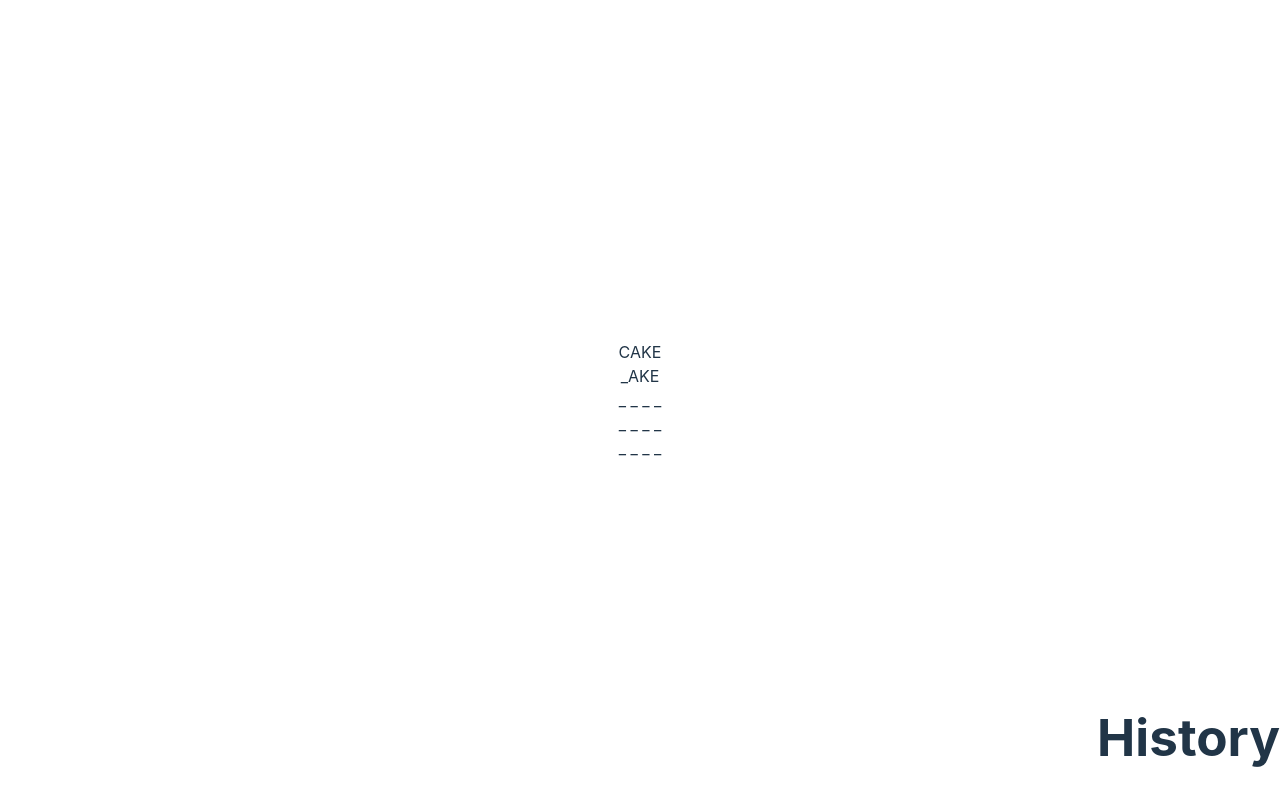
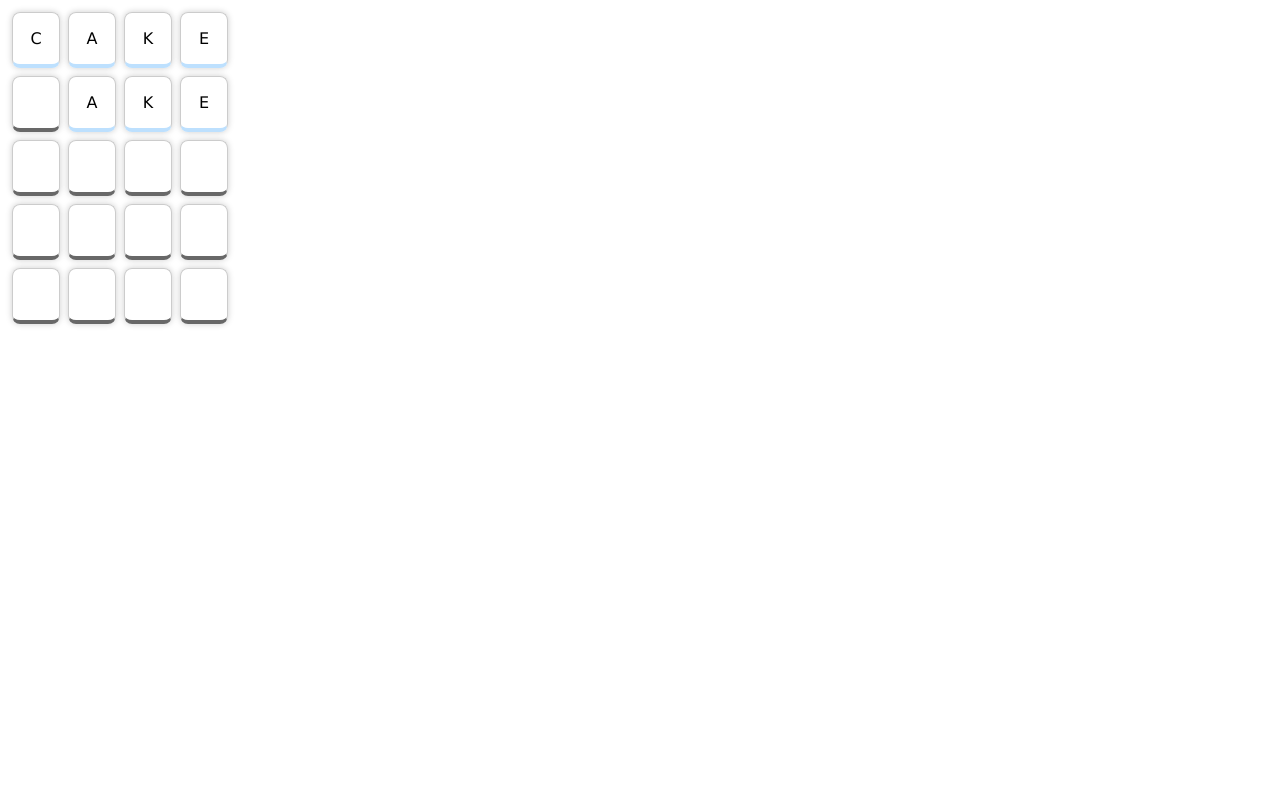
Before and after one commit to pgmccullough/shifty, a React (Vite) app in the folder shifty-client/: page / in a window 1280 px wide. Built offline with nearby package versions, Linux system fonts and the light colour scheme.

Commit message:
init styling

```diff
--- a/shifty-client/index.html
+++ b/shifty-client/index.html
@@ -4,7 +4,7 @@
     <meta charset="UTF-8" />
     <link rel="icon" type="image/svg+xml" href="/vite.svg" />
     <meta name="viewport" content="width=device-width, initial-scale=1.0" />
-    <title>Vite + React + TS</title>
+    <title>shuft</title>
   </head>
   <body>
     <div id="root"></div>
--- a/shifty-client/package.json
+++ b/shifty-client/package.json
@@ -10,7 +10,8 @@
   },
   "dependencies": {
     "react": "^18.2.0",
-    "react-dom": "^18.2.0"
+    "react-dom": "^18.2.0",
+    "sass": "^1.55.0"
   },
   "devDependencies": {
     "@types/react": "^18.0.17",
--- a/shifty-client/src/App.css
+++ /dev/null
@@ -1,41 +0,0 @@
-#root {
-  max-width: 1280px;
-  margin: 0 auto;
-  padding: 2rem;
-  text-align: center;
-}
-
-.logo {
-  height: 6em;
-  padding: 1.5em;
-  will-change: filter;
-}
-.logo:hover {
-  filter: drop-shadow(0 0 2em #646cffaa);
-}
-.logo.react:hover {
-  filter: drop-shadow(0 0 2em #61dafbaa);
-}
-
-@keyframes logo-spin {
-  from {
-    transform: rotate(0deg);
-  }
-  to {
-    transform: rotate(360deg);
-  }
-}
-
-@media (prefers-reduced-motion: no-preference) {
-  a:nth-of-type(2) .logo {
-    animation: logo-spin infinite 20s linear;
-  }
-}
-
-.card {
-  padding: 2em;
-}
-
-.read-the-docs {
-  color: #888;
-}
--- /dev/null
+++ b/shifty-client/src/App.sass
@@ -0,0 +1,30 @@
+*,*:before,*:after
+  box-sizing: border-box
+
+body
+  font-family: Verdana, Geneva, Tahoma, sans-serif
+
+.word
+  display: flex
+  &__letter
+    display: flex
+    justify-content: center
+    align-items: center
+    width: 3rem
+    height: 3.5rem
+    border: 1px #ccc solid
+    margin: 0.25rem
+    border-bottom: 0.25rem #bde0fe solid
+    border-radius: 0.5rem
+    box-shadow: 0 0 6px 0 #ccc
+    text-align: center
+    &--active
+      border-bottom-color: #686868
+    &--error
+      border-bottom-color: red
+      color: #ccc
+    &--partial
+      border-bottom-color: yellow
+      color: #ccc
+    &--success
+      border-bottom-color: green
--- a/shifty-client/src/App.tsx
+++ b/shifty-client/src/App.tsx
@@ -1,4 +1,4 @@
-import './App.css'
+import './App.sass'
 import React,{ useEffect, useState } from 'react';
 import { WordBlock } from './components/WordBlock/WordBlock';
 import { checkOutcome } from './tools';
@@ -25,10 +25,10 @@ function App() {
 
   return (
     <div className="App">
-      <div style={{position: "fixed",right:"0px",bottom:"0px"}}>
+      {/* <div style={{position: "fixed",right:"0px",bottom:"0px"}}>
         <h1>History</h1>
-        {history.map(incident=><div>{incident.word+" "+JSON.stringify(incident.wordCheck)}</div>)}
-      </div>
+        {history.map((incident,i)=><div key={incident.round+"-"+i}>{incident.round+": "+incident.word+" "+JSON.stringify(incident.wordCheck)}</div>)}
+      </div> */}
       {progress.map((prog,i) =>
         <React.Fragment key={i}>
           {progress[i]&&!progress[i+1]?
@@ -46,8 +46,19 @@ function App() {
               />
             </div>:
             progress[i]?
-              <div>{progress[i]}</div>:
-              <div>_ _ _ _</div>
+            <div className="word">
+              {progress[i].split("").map(letter =>
+                <div className={`word__letter`}>
+                  {letter==="_"?"":letter}
+                </div>
+              )}
+            </div>:
+              <div className={`word`}>
+                <div className={`word__letter word__letter--active`}/ >
+                <div className={`word__letter word__letter--active`}/ >
+                <div className={`word__letter word__letter--active`}/ >
+                <div className={`word__letter word__letter--active`}/ >
+              </div>
           }
         </React.Fragment>
      )}
--- a/shifty-client/src/components/WordBlock/WordBlock.tsx
+++ b/shifty-client/src/components/WordBlock/WordBlock.tsx
@@ -5,21 +5,21 @@ const alphabet = ["A","B","C","D","E","F","G","H","I","J","K","L","M","N","O","P
 
 export const WordBlock = ({history, setHistory, outcomes, progress, setProgress, turn, setNewWord, round, setRound}) => {
 
-      const checkWord = (word) => {
+      const checkWord = (word, letter) => {
         let wordBitCheck = [...word];
         wordBitCheck.splice(turn);
         wordBitCheck = wordBitCheck.join("");
         const time = Date.now();
-        if(outcomes.matches.find(match => match.startsWith(wordBitCheck))) return {points: 3, message: "success", time}
-        if(fourDictionary.includes(word)) return {points: 1, message: "valid word, but dead end", time}
-        return {points: 0, message: "not a word", time}
+        if(outcomes.matches.find(match => match.startsWith(wordBitCheck))) return {points: 3, message: "success", time, class: "active", letter}
+        if(fourDictionary.includes(word)) return {points: 1, message: "valid word, but dead end", time, class: "partial", letter}
+        return {points: 0, message: "not a word", time, class: "error", letter}
       }
 
     const charSelect = (event) => {
       const letter = event.key.toUpperCase();
       if(alphabet.includes(letter)) {
         console.log(history[history.length-1]);
-        const wordCheck = checkWord(progress[turn].replace("_",letter), outcomes);
+        const wordCheck = checkWord(progress[turn].replace("_",letter), letter);
         setHistory(current => [...current,{round, word: progress[turn].replace("_",letter), wordCheck, outcomes}]);
         if(wordCheck.points===3) {
           let newProg = [...progress];
@@ -50,8 +50,18 @@ export const WordBlock = ({history, setHistory, outcomes, progress, setProgress,
 
 
     return (
-        <div>
-          {progress[turn]}
+        <div className="word">
+          {progress[turn].split("").map(letter =>
+            <div
+              className={`word__letter${letter==="_"?" word__letter--"+history.length&&history[history.length-1]?" word__letter--"+history[history.length-1].wordCheck.class:" word__letter--active":""}`}
+            >
+              {letter==="_"?
+                history.length&&history[history.length-1]&&history[history.length-1].wordCheck.class==="error"||history.length&&history[history.length-1]&&history[history.length-1].wordCheck.class==="partial"?
+                history[history.length-1].wordCheck.letter:
+                "":
+              letter}
+            </div>
+          )}
         </div>
     )
 }
--- a/shifty-client/src/index.css
+++ /dev/null
@@ -1,70 +0,0 @@
-:root {
-  font-family: Inter, Avenir, Helvetica, Arial, sans-serif;
-  font-size: 16px;
-  line-height: 24px;
-  font-weight: 400;
-
-  color-scheme: light dark;
-  color: rgba(255, 255, 255, 0.87);
-  background-color: #242424;
-
-  font-synthesis: none;
-  text-rendering: optimizeLegibility;
-  -webkit-font-smoothing: antialiased;
-  -moz-osx-font-smoothing: grayscale;
-  -webkit-text-size-adjust: 100%;
-}
-
-a {
-  font-weight: 500;
-  color: #646cff;
-  text-decoration: inherit;
-}
-a:hover {
-  color: #535bf2;
-}
-
-body {
-  margin: 0;
-  display: flex;
-  place-items: center;
-  min-width: 320px;
-  min-height: 100vh;
-}
-
-h1 {
-  font-size: 3.2em;
-  line-height: 1.1;
-}
-
-button {
-  border-radius: 8px;
-  border: 1px solid transparent;
-  padding: 0.6em 1.2em;
-  font-size: 1em;
-  font-weight: 500;
-  font-family: inherit;
-  background-color: #1a1a1a;
-  cursor: pointer;
-  transition: border-color 0.25s;
-}
-button:hover {
-  border-color: #646cff;
-}
-button:focus,
-button:focus-visible {
-  outline: 4px auto -webkit-focus-ring-color;
-}
-
-@media (prefers-color-scheme: light) {
-  :root {
-    color: #213547;
-    background-color: #ffffff;
-  }
-  a:hover {
-    color: #747bff;
-  }
-  button {
-    background-color: #f9f9f9;
-  }
-}
--- a/shifty-client/src/main.tsx
+++ b/shifty-client/src/main.tsx
@@ -1,7 +1,6 @@
 import React from 'react'
 import ReactDOM from 'react-dom/client'
 import App from './App'
-import './index.css'
 
 ReactDOM.createRoot(document.getElementById('root') as HTMLElement).render(
   <React.StrictMode>
```
Also changed, not shown: 1 other file (tests, documents, lock files or other folders).
